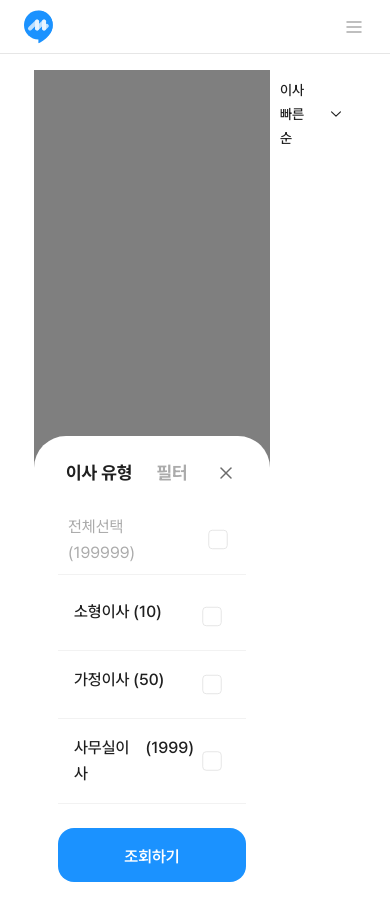
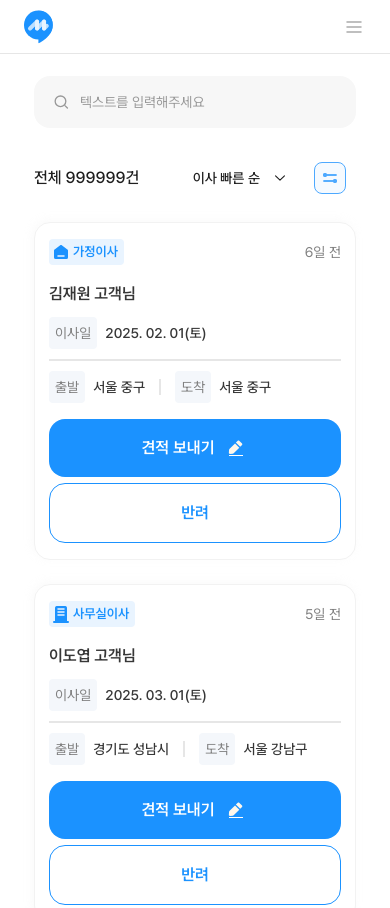
Before and after one commit to FS2-Part4-Team3/2-Moving-3-FE, a Next.js app: page /receive-quote in a window 390 px wide. Shown: the top 908 px of the page. Built offline with nearby package versions, Linux system fonts and the light colour scheme.

Commit message:
feat: receive quote page initial structure

```diff
--- a/src/api/DriverService.ts
+++ b/src/api/DriverService.ts
@@ -3,7 +3,6 @@ import { getRequest } from "@/utils/abstractApi";
 export const getDriverData = async () => {
   try {
     const result = await getRequest("/data/driversData.json");
-    console.log(result);
     return result || [];
   } catch (error) {
     console.error("Error fetching driver data:", error);
@@ -19,3 +18,13 @@ export async function getDriverDetailData(driverId: string) {
     throw error;
   }
 }
+
+export const getMoveInfoData = async () => {
+  try {
+    const result = await getRequest("/data/moveInfosData.json");
+    return result || [];
+  } catch (error) {
+    console.error("Error fetching user data:", error);
+    return;
+  }
+};
--- a/src/app/receive-quote/page.tsx
+++ b/src/app/receive-quote/page.tsx
@@ -1,34 +1,60 @@
+import { getMoveInfoData } from "@/api/DriverService";
+import ReceiveQuoteCard from "@/components/cards/ReceiveQuoteCard";
+import Empty from "@/components/common/Empty/Empty";
 import SearchBar from "@/components/common/searchbar/SearchBar";
 import DriverSortDropdown from "@/components/dropdown/DriverSortDropdown";
+import type { ReceiveQuoteData } from "@/interfaces/Page/ReceiveQuoteInterface";
 import ReceiveQuoteMovingTypeClient from "@/pages/ReceiveQuoteMovingTypeClient";
 
-export default function ReceiveQuote() {
+export default async function ReceiveQuote() {
+  let moveInfoData = await getMoveInfoData();
   //TODO : Search Bar 호출부 뱐경 -> <DriverSearchBar />
   //TODO : 전체 999999건은 임시 값임
+
+  // moveInfoData = [];
 
   return (
     <div className="w-full flex items-center justify-center mb-[7rem]">
       <div className="lg:w-[120rem] sm:w-full items-start justify-center flex flex-col">
-        <div className="lg:block sm:hidden py-[3.2rem]">
+        <div className="lg:flex sm:hidden py-[3.2rem] w-full items-start">
           <p className="font-semibold text-[2.4rem] leading-[3.2rem] text-[#2B2B2B]">
             받은 요청
           </p>
         </div>
-        <div className="lg:flex lg:gap-[10rem] w-full sm:py-[1.6rem] lg:px-0 md:px-[7.2rem] sm:px-[2.4rem]">
-          <ReceiveQuoteMovingTypeClient />
+        <div className="lg:flex lg:gap-[10rem] justify-center w-full sm:py-[1.6rem] lg:px-0 md:px-[7.2rem] sm:px-[2.4rem]">
+          <div className="lg:block sm:hidden">
+            <ReceiveQuoteMovingTypeClient />
+          </div>
           <div className="flex flex-col items-center lg:gap-[3.2rem] sm:gap-[2.4rem] flex-grow lg:w-full sm:w-full">
             <div className="w-full flex flex-col gap-[2.4rem] lg:items-end sm:items-center">
-              <div className="sm:py-[0.6rem] sm:px-[1rem] w-full">
+              <div className="sm:py-[0.6rem] sm:px-[1rem] lg:p-0 w-full">
                 <SearchBar />
               </div>
-              <div className="lg:flex sm:hidden justify-between w-full items-center">
+              <div className="flex justify-between w-full items-center sm:px-[1rem]">
                 <p className="font-medium text-[1.6rem] leading-[2.6rem] text-black-400">
                   전체 999999건
                 </p>
-                <DriverSortDropdown />
+                <div className="flex gap-[0.4rem] items-center">
+                  <DriverSortDropdown />
+                  <div className="lg:hidden sm:block">
+                    <ReceiveQuoteMovingTypeClient />
+                  </div>
+                </div>
               </div>
             </div>
-            <div className="w-full sm:px-[1rem] sm:gap-[2.4rem] md:gap-[3.2rem] lg:gap-[4.8rem] flex flex-col"></div>
+            {!moveInfoData.length ? (
+              <div className="w-full h-[56rem] flex items-center justify-center">
+                <Empty type="ReceiveQuote" />
+              </div>
+            ) : (
+              <div className="w-full lg:px-0 sm:px-[1rem] sm:gap-[2.4rem] md:gap-[3.2rem] lg:gap-[4.8rem] flex flex-col">
+                {moveInfoData?.map((user: any) => (
+                  <div key={user.id}>
+                    <ReceiveQuoteCard data={user} />
+                  </div>
+                ))}
+              </div>
+            )}
           </div>
         </div>
       </div>
--- a/src/components/cards/ReceiveQuoteCard.tsx
+++ b/src/components/cards/ReceiveQuoteCard.tsx
@@ -1,3 +1,5 @@
+"use client";
+
 import type { ReceiveQuoteCardProps } from "@/interfaces/Card/ReceiveQuoteCardInterface";
 import MovingTypeChips from "../chips/MovingTypeChips";
 import { ButtonWrapper } from "../common/headless/Button";
@@ -7,7 +9,7 @@ import AddressFormat, { DateFormat, timeAgoFormat } from "@/utils/Format";
 
 export default function ReceiveQuoteCard({ data }: ReceiveQuoteCardProps) {
   return (
-    <div className="flex flex-col max-w-[95.5rem] border border-line-100 lg:pt-[2rem] lg:pb-[2.4rem] lg:px-[2.4rem] sm:py-[1.6rem] sm:px-[1.4rem] shadow-[-0.2rem_-0.2rem_1rem_rgba(220,220,220,0.14)] rounded-[1.6rem] gap-[1.6rem]">
+    <div className="flex flex-col w-full border border-line-100 lg:pt-[2rem] lg:pb-[2.4rem] lg:px-[2.4rem] sm:py-[1.6rem] sm:px-[1.4rem] shadow-[-0.2rem_-0.2rem_1rem_rgba(220,220,220,0.14)] rounded-[1.6rem] gap-[1.6rem]">
       <div className="flex w-full justify-between items-center">
         <MovingTypeChips type={data.type} />
         <p className="font-normal text-[1.4rem] leading-[2.4rem] text-gray-500">
@@ -74,13 +76,13 @@ export default function ReceiveQuoteCard({ data }: ReceiveQuoteCardProps) {
       </div>
       <div className="w-full flex md:flex-row sm:flex-col lg:gap-[1.1rem] sm:gap-[0.6rem]">
         <ButtonWrapper id="send-quote-button">
-          <ButtonWrapper.Button className="md:w-[44.8rem] sm:w-full md:h-[6.4rem] sm:h-fit rounded-[1.6rem] p-[1.6rem] flex items-center justify-center gap-[1rem] font-semibold lg:text-[2rem] sm:text-[1.6rem] lg:leading-[3.2rem] sm:leading-[2.6rem] text-white">
+          <ButtonWrapper.Button className="w-full md:h-[6.4rem] sm:h-fit rounded-[1.6rem] p-[1.6rem] flex items-center justify-center gap-[1rem] font-semibold lg:text-[2rem] sm:text-[1.6rem] lg:leading-[3.2rem] sm:leading-[2.6rem] text-white">
             견적 보내기
             <Image src={writing} alt="writing" width={24} height={24} />
           </ButtonWrapper.Button>
         </ButtonWrapper>
         <ButtonWrapper id="return-button">
-          <ButtonWrapper.Button className="md:w-[44.8rem] sm:w-full md:h-[6.4rem] sm:h-fit rounded-[1.6rem] p-[1.6rem] flex items-center justify-center py-[1.6rem] px-[2.4rem] border border-blue-300 bg-white text-blue-300 font-semibold lg:text-[2rem] sm:text-[1.6rem] lg:leading-[3.2rem] sm:leading-[2.6rem]">
+          <ButtonWrapper.Button className="w-full md:h-[6.4rem] sm:h-fit rounded-[1.6rem] p-[1.6rem] flex items-center justify-center py-[1.6rem] px-[2.4rem] border border-blue-300 bg-white text-blue-300 font-semibold lg:text-[2rem] sm:text-[1.6rem] lg:leading-[3.2rem] sm:leading-[2.6rem]">
             반려
           </ButtonWrapper.Button>
         </ButtonWrapper>
--- a/src/components/common/Empty/Empty.tsx
+++ b/src/components/common/Empty/Empty.tsx
@@ -1,3 +1,5 @@
+"use client";
+
 import type { EmptyProps } from "@/interfaces/CommonComp/EmptyInterface";
 import profile from "@/../public/assets/common/empty/empty_profile_img.svg";
 import folder from "@/../public/assets/common/empty/empty_folder_img.svg";
@@ -21,7 +23,7 @@ export default function Empty({ type }: EmptyProps) {
       break;
     case "ReceiveQuote":
       image = folder;
-      text = "받은 요청이 없어요";
+      text = "아직 받은 요청이 없어요!";
       text2 = "";
       buttonText = "";
       break;
--- a/src/components/dropdown/MovingTypeFilterDropdown.tsx
+++ b/src/components/dropdown/MovingTypeFilterDropdown.tsx
@@ -27,7 +27,7 @@ export default function MovingTypeFilterDropdown({
   // TODO: 이사 종류별 개수와 전체 선택 데이터 개수는 수정예정입니다.
 
   return (
-    <>
+    <div className="sm:fixed sm:inset-0 lg:static">
       <div className="md:w-[32.8rem] sm:w-full flex flex-col gap-[5.2rem] lg:block sm:hidden">
         <div className="flex flex-col gap-[2.4rem]">
           <div className="border-b border-line-200 flex justify-between items-center py-[1.6rem] px-[1rem]">
@@ -322,6 +322,6 @@ export default function MovingTypeFilterDropdown({
           </ButtonWrapper>
         </div>
       </div>
-    </>
+    </div>
   );
 }
--- /dev/null
+++ b/src/interfaces/Page/ReceiveQuoteInterface.tsx
@@ -0,0 +1,8 @@
+export interface ReceiveQuoteData {
+  id: string;
+  type: "SMALL" | "HOME" | "OFFICE" | "APPOINTMENT" | "WAITING";
+  date: string;
+  fromAddress: string;
+  toAddress: string;
+  owner: string;
+}
--- a/src/pages/ReceiveQuoteMovingTypeClient.tsx
+++ b/src/pages/ReceiveQuoteMovingTypeClient.tsx
@@ -2,16 +2,36 @@
 
 import DriverSortDropdown from "@/components/dropdown/DriverSortDropdown";
 import MovingTypeFilterDropdown from "@/components/dropdown/MovingTypeFilterDropdown";
+import Image from "next/image";
 import { useState } from "react";
+import button from "@/../public/assets/common/dropdown/dropdown-open-button.svg";
 
 export default function ReceiveQuoteMovingTypeClient() {
   const [isModalOpen, setIsModalOpen] = useState<boolean>(false);
 
+  const handleClick = () => {
+    setIsModalOpen(!isModalOpen);
+  };
+
   return (
     <div className="flex lg:justify-start sm:justify-between lg:px-0 sm:px-[1rem]">
-      <MovingTypeFilterDropdown onClick={() => setIsModalOpen(!isModalOpen)} />
-      <div className="lg:hidden sm:block">
-        <DriverSortDropdown />
+      <Image
+        src={button}
+        alt="button"
+        width={32}
+        height={32}
+        onClick={handleClick}
+        className="lg:hidden sm:block cursor-pointer"
+      />
+      {isModalOpen && (
+        <div className="modal-overlay">
+          <div className="modal-content">
+            <MovingTypeFilterDropdown onClick={handleClick} />
+          </div>
+        </div>
+      )}
+      <div className="lg:block sm:hidden">
+        <MovingTypeFilterDropdown onClick={handleClick} />
       </div>
     </div>
   );
```
Also changed, not shown: src/api/UserService.ts (added), 1 other file (tests, documents, lock files or other folders).
